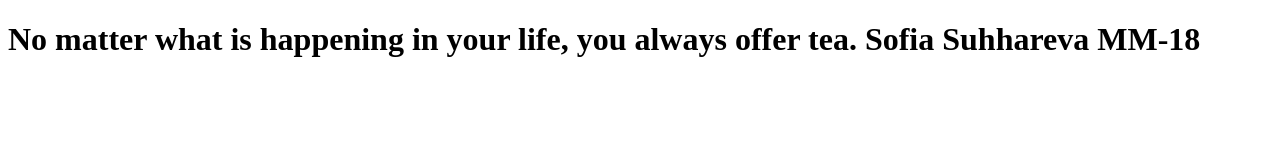
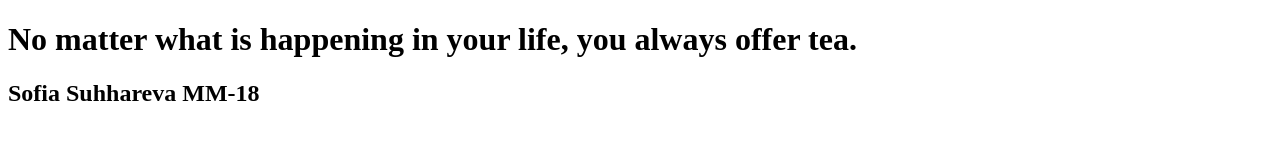
Before and after one commit to SofiaSuhhareva/SofiaSuhhareva.github.io, a plain HTML site: page index.html in a window 1280 px wide. Drawn offline with Linux system fonts and the light colour scheme.

Commit message:
Update index.html

```diff
--- a/index.html
+++ b/index.html
@@ -4,8 +4,8 @@
     <title>Sofia's webpage</title>
 </head>
 <body>
-    <h1>No matter what is happening in your life, you always offer tea.
-    Sofia Suhhareva MM-18</h1>
+    <h1>No matter what is happening in your life, you always offer tea.</h1>
+    <h2>Sofia Suhhareva MM-18</h2>
 
 </body>
 </html>
```
